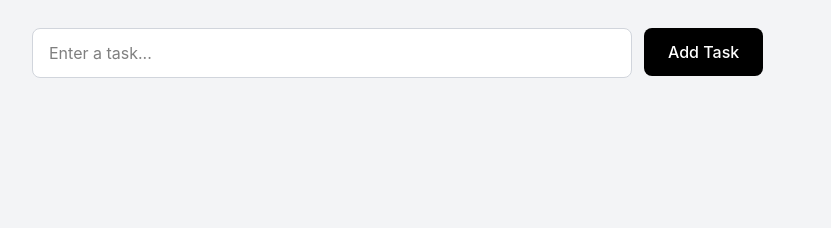
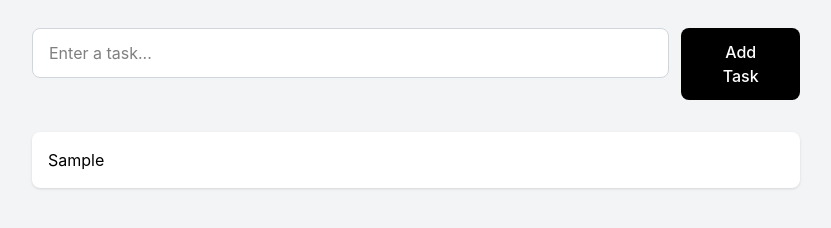
Before and after one commit to Peyman-Behdad/learning-Js, a website built with Vite: page task-manager/index.html in a window 1280 px wide. Both pictures are taken after typing "Sample" into the empty fields and a click on the button "Add Task". Shown: the part 76-304 px from the top of the page, without its empty margins (224-1055 px from the left). Built offline with nearby package versions, Linux system fonts and the light colour scheme.

Commit message:
ui for tasks list

```diff
--- a/task-manager/index.html
+++ b/task-manager/index.html
@@ -10,12 +10,12 @@
       <h1 class="mb-8 text-4xl font-bold">Task Manager</h1>
 
       <form id="task-form" class="mb-8 flex gap-3">
-        <div class="flex flex-col">
+        <div class="flex flex-col w-160">
           <input
             id="task-input"
             type="text"
             placeholder="Enter a task..."
-            class="w-150 rounded-lg border border-gray-300 bg-white px-4 py-3 outline-none focus:ring-2"
+            class=" rounded-lg border border-gray-300 bg-white px-4 py-3 outline-none focus:ring-2"
           />
           <span id="task-error" class="px-2 hidden text-sm text-red-500"></span>
         </div>
@@ -30,7 +30,7 @@
         </div>
       </form>
 
-      <section id="task-list"></section>
+      <section class="w-full" id="task-list"></section>
     </main>
 
     <script type="module" src="/src/js/main.js"></script>
--- a/task-manager/src/js/dom.js
+++ b/task-manager/src/js/dom.js
@@ -2,3 +2,15 @@ export const taskForm = document.querySelector("#task-form");
 export const taskInput = document.querySelector("#task-input");
 export const taskList = document.querySelector("#task-list");
 export const taskError = document.querySelector("#task-error");
+
+export function renderTasks(tasks) {
+  taskList.innerHTML = "";
+
+  tasks.forEach((task) => {
+    const taskElement = document.createElement("div");
+    taskElement.className = "mb-3 rounded-lg bg-white p-4 shadow-sm";
+    taskElement.textContent = task.title;
+
+    taskList.append(taskElement);
+  });
+}
--- a/task-manager/src/js/main.js
+++ b/task-manager/src/js/main.js
@@ -1,6 +1,6 @@
 import "../style.css";
 import { state, addTask } from "./state.js";
-import { taskForm, taskInput, taskError } from "./dom.js";
+import { taskForm, taskInput, taskError, renderTasks } from "./dom.js";
 
 taskForm.addEventListener("submit", (event) => {
   event.preventDefault();
@@ -18,7 +18,7 @@ taskForm.addEventListener("submit", (event) => {
 
   addTask(title);
 
-  console.log(state.tasks);
+  renderTasks(state.tasks);
 
   taskInput.value = "";
 });
```
